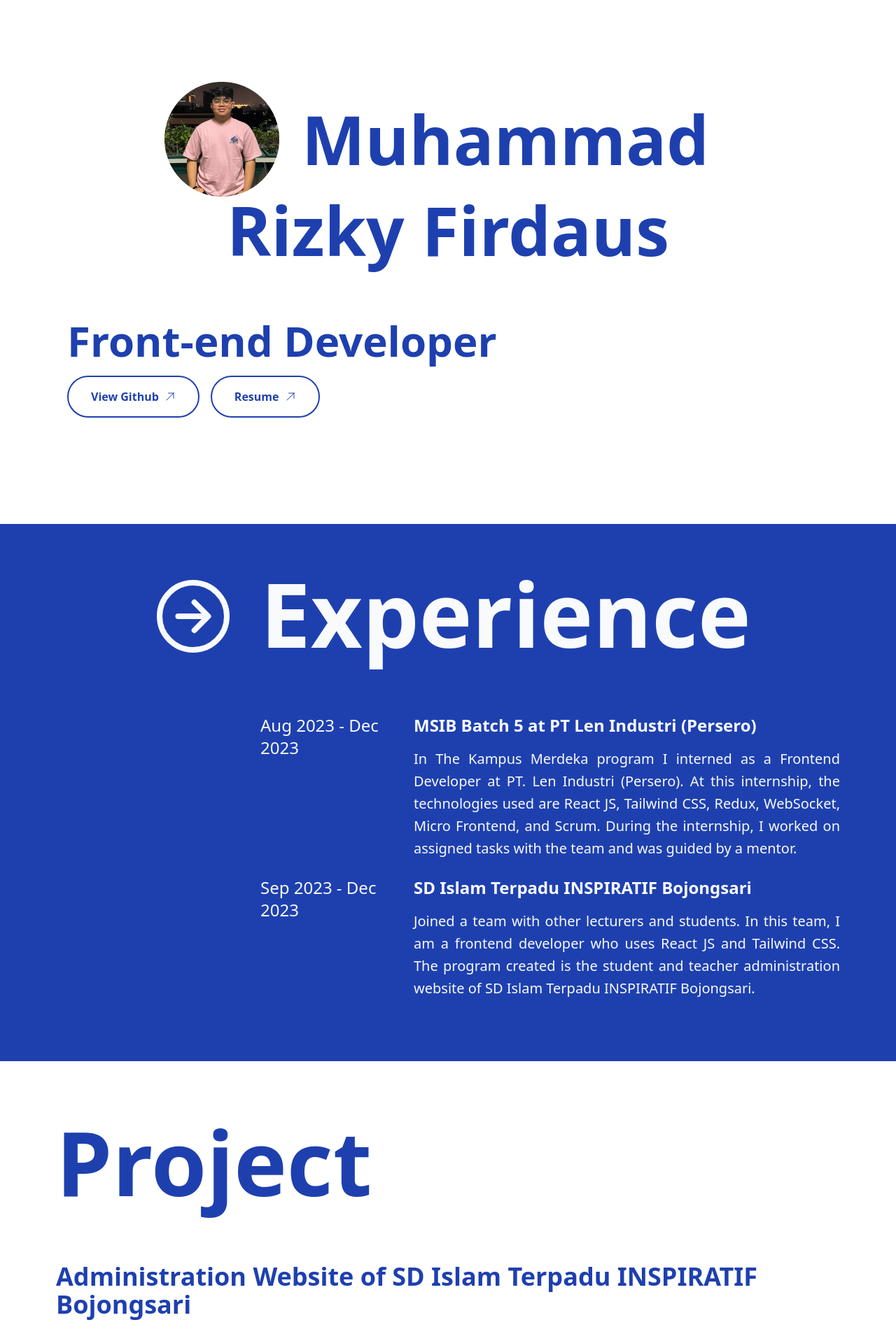
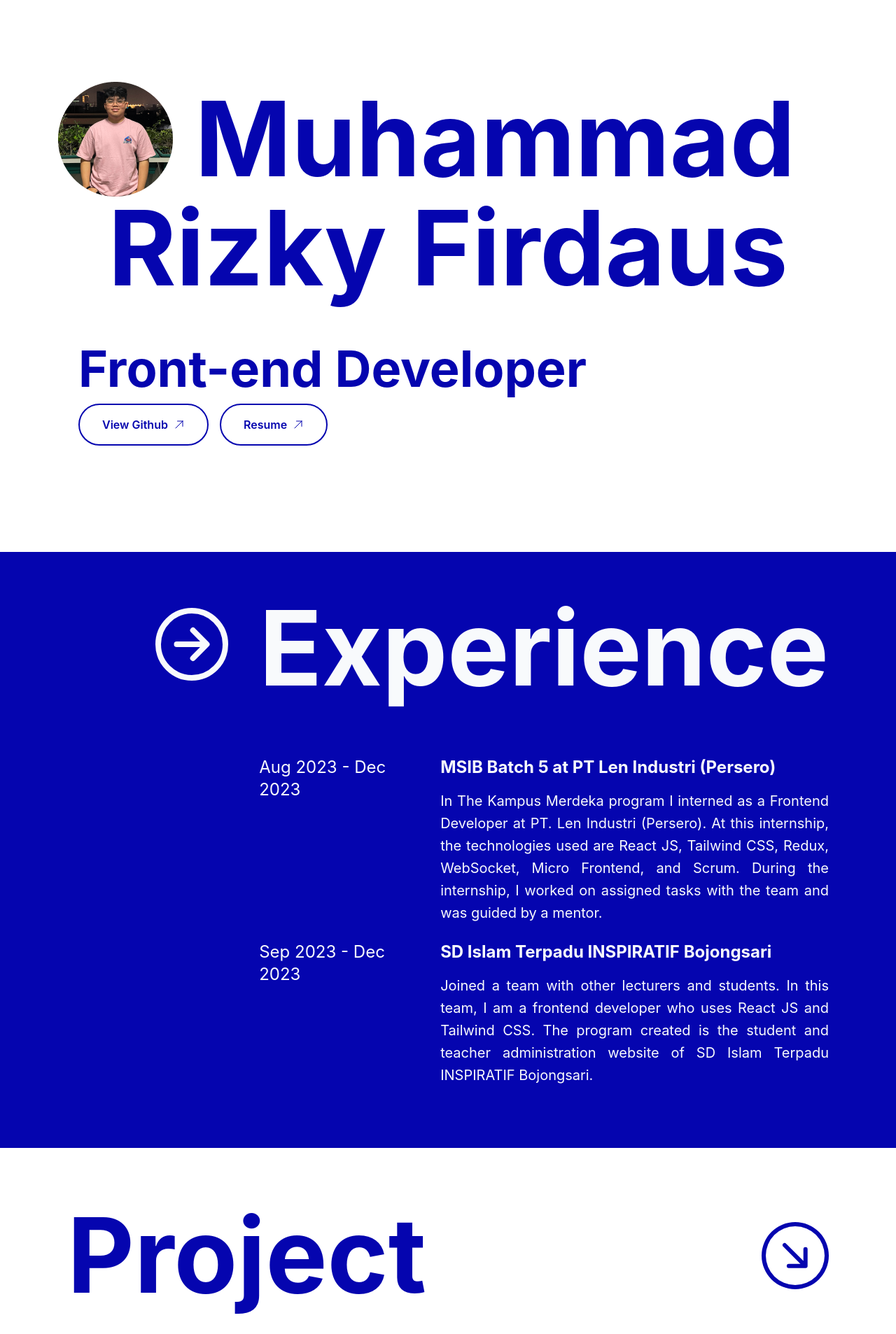
Before and after one commit to rizkyfirds/My_Portfolio, a React (Create React App) app: page / in a window 1280 px wide. Shown: the part 80-1987 px from the top of the page at 70% size. Built offline with nearby package versions, Linux system fonts and the light colour scheme.

Commit message:
updated project

```diff
--- a/src/App.js
+++ b/src/App.js
@@ -54,7 +54,7 @@ function App() {
   };
 
   return (
-    <div className='h-screen w-full relative'>
+    <div className='h-screen w-full font-inter relative'>
       <div className='h-1/6'>
         <Headbar
           exp={experienceStat}
@@ -67,19 +67,19 @@ function App() {
           isCont={isContactStat}
         />
       </div>
-      <div className='h-fit md:mx-16 py-12 lg:py-16'>
+      <div className='h-fit md:mx-[80px] py-12 lg:py-[64px]'>
         <Header/>
       </div>
-      <div className='h-fit w-full bg-blue md:px-16 py-12 lg:py-16' ref={experienceRef}>
+      <div className='h-fit w-full bg-blue md:px-[80px] py-12 lg:py-[64px]' ref={experienceRef}>
         <ExperienceBdoy/>
       </div>
-      <div className='h-fit md:mx-16 py-12 lg:py-16' ref={projectRef}>
+      <div className='h-fit md:mx-[80px] py-12 lg:py-[64px]' ref={projectRef}>
         <ProjectBody/>
       </div>
-      <div className='h-fit md:mx-16 py-12 lg:py-16' ref={certificateRef}>
+      <div className='h-fit md:mx-[80px] py-12 lg:py-[64px]' ref={certificateRef}>
         <CertificateBody/>
       </div>
-      <div className='h-fit bg-blue md:px-14 py-12 lg:py-16' ref={contactRef}>
+      <div className='h-fit bg-blue md:px-14 py-12 lg:py-[64px]' ref={contactRef}>
         <FooterBody/>
       </div>
       {showScrollButton && (
--- a/src/components/certificateBody/CertificateBody.js
+++ b/src/components/certificateBody/CertificateBody.js
@@ -1,6 +1,5 @@
 import React from "react";
 import { BsArrowDownRightCircle } from "react-icons/bs";
-import { IoIosArrowDropright } from "react-icons/io";
 import msib from "../../assets/msib.jpg";
 import magenta from "../../assets/magenta.jpg";
 import HoverImg from "../button/HoverImg";
@@ -9,8 +8,8 @@ export default function CertificateBody() {
   return (
     <div className="m-4">
       <div className="flex text-blue justify-between mb-6 md:mb-20">
-        <p className="text-3xl md:text-6xl lg:text-9xl font-bold ">Certificate</p>
-        <BsArrowDownRightCircle className="hidden md:text-6xl lg:text-8xl my-auto" />
+        <p className="text-3xl md:text-6xl lg:text-[148px] font-bold ">Certificate</p>
+        <BsArrowDownRightCircle className="hidden lg:flex md:text-6xl lg:text-8xl my-auto" />
       </div>
       <div className="h-full w-full overflow-x-auto snap-x mt-2 md:mt-6 lg:mt-14 md:mb-9 bg-scroll-blue">
         <div className="flex gap-x-9">
--- a/src/components/experienceBody/ExperienceBdoy.js
+++ b/src/components/experienceBody/ExperienceBdoy.js
@@ -5,10 +5,10 @@ export default function ExperienceBdoy() {
   return (
     <div className="flex h-full gap-4 overflow-y-auto">
       <div className="hidden md:flex w-1/6 md:w-1/4 justify-end">
-        <IoArrowForwardCircleOutline className="text-3xl md:text-6xl lg:text-9xl text-white font-bold mt-1"/>
+        <IoArrowForwardCircleOutline className="text-3xl md:text-6xl lg:text-9xl text-white mt-1"/>
       </div>
       <div className="md:w-3/4 mx-4">
-        <p className="text-3xl md:text-6xl lg:text-9xl mb-6 md:mb-20 text-white font-bold">Experience</p>
+        <p className="text-3xl md:text-6xl lg:text-[148px] mb-6 md:mb-20 text-white font-bold">Experience</p>
         <div className="gap-y-10">
           <TextExperience
             date={"Aug 2023 - Dec 2023"}
--- a/src/components/experienceBody/TextExperience.js
+++ b/src/components/experienceBody/TextExperience.js
@@ -2,7 +2,7 @@ import React from "react";
 
 export default function TextExperience({date, company, details}) {
   return (
-      <div className="md:flex gap-4 text-white font-bold text-lg md:text-xl lg:text-2xl mb-6">
+      <div className="md:flex gap-x-[74px] text-white font-bold text-lg md:text-xl lg:text-2xl mb-6">
         <div className="flex font-normal md:w-1/4 md:justify-end">{date}</div>
         <div className="md:w-3/4">
           <p className="mb-2 lg:mb-4 focus:bg-white">{company}</p>
--- a/src/components/footer/FooterBody.js
+++ b/src/components/footer/FooterBody.js
@@ -6,7 +6,7 @@ export default function FooterBody() {
 
   return (
     <div className="lg:flex gap-4 mx-4 my-2 bg-blue">
-      <div className="text-4xl md:text-6xl lg:text-9xl font-bold text-white mb-8">
+      <div className="text-4xl md:text-6xl lg:text-[148px] font-bold text-white mb-8">
         <p>Let's Work</p>
         <p className="">Together</p>
       </div>
--- a/src/components/header/Header.js
+++ b/src/components/header/Header.js
@@ -8,19 +8,19 @@ export default function Header() {
       <div className="flex justify-center">
         <div className="lg:flex lg:justify-end w-fit">
           <img src={Profile} alt="" className=" w-auto mx-auto"/>
-          <p className="lg:mx-8 text-5xl lg:text-8xl font-bold my-auto text-blue">Muhammad</p>
+          <p className="lg:mx-8 text-5xl lg:text-[148px] font-bold my-auto text-blue">Muhammad</p>
         </div>
       </div>
       <div className="lg:flex lg:justify-end">
         <div className="lg:flex mx-auto w-fit">
-          <p className="lg:mx-8 text-5xl lg:text-8xl font-bold text-blue">
+          <p className="lg:mx-8 text-5xl lg:text-[148px] font-bold text-blue">
             Rizky Firdaus
           </p>
         </div>
       </div>
       <div className="my-20">
         <div className="flex justify-center lg:justify-start">
-          <p className="text-3xl lg:text-6xl font-bold my-auto text-blue mb-5">
+          <p className="text-3xl lg:text-[72px] font-bold my-auto text-blue mb-[32px]">
             Front-end Developer
           </p>
         </div>
--- a/src/components/project/ProjectBody.js
+++ b/src/components/project/ProjectBody.js
@@ -4,16 +4,17 @@ import ProjectText from "./ProjectText";
 import ReactPlayer from "react-player/youtube";
 import Port from "../../assets/projectPort.png";
 import Drink from "../../assets/drink.png";
+import PortCC from "../../assets/CacaPort.png";
 
 export default function ProjectBody() {
   return (
     <div className="m-4">
-      <div className="flex text-blue justify-between mb-6 md:mb-20">
-        <p className="text-3xl md:text-6xl lg:text-9xl font-bold">Project</p>
-        <BsArrowDownRightCircle className="hidden md:text-6xl lg:text-8xl my-auto" />
+      <div className="flex text-blue justify-between mb-6 md:mb-[64px]">
+        <p className="text-3xl md:text-6xl lg:text-[148px] font-bold">Project</p>
+        <BsArrowDownRightCircle className="hidden lg:flex md:text-6xl lg:text-8xl my-auto" />
       </div>
       <div className="md:mb-9">
-        <div className="mb-12">
+        <div className="mb-[64px]">
           <ProjectText
             label={
               "Administration Website of SD Islam Terpadu INSPIRATIF Bojongsari"
@@ -36,7 +37,7 @@ export default function ProjectBody() {
             />
           </div>
         </div>
-        <div className="mb-12">
+        <div className="mb-[64px]">
         <ProjectText
             label={
               "My Portfolio"
@@ -48,9 +49,9 @@ export default function ProjectBody() {
             linkSite={"https://mrizkyfirdaus-portfolio.vercel.app/"}
             linkGit={"https://github.com/rizkyfirds/My_Portfolio"}
           />
-          <img src={Port} alt="" className="rounded-xl border-blue p-1 border-4" />
+          <img src={Port} alt="My Portfolio" className="rounded-xl border-blue p-1 border-4" />
         </div>
-        <div className="mb-12">
+        <div className="mb-[64px]">
           <ProjectText
             label={
               "Drink RL"
@@ -62,7 +63,21 @@ export default function ProjectBody() {
             linkSite={"https://drink-rl.vercel.app/"}
             linkGit={"https://github.com/rizkyfirds/drinkRL-vercel.git"}
           />
-          <img src={Drink} alt="" className="rounded-xl border-blue p-1 border-4" />
+          <img src={Drink} alt="Drink RL" className="rounded-xl border-blue p-1 border-4" />
+        </div>
+        <div className="mb-[64px]">
+          <ProjectText
+            label={
+              "Portfolio Salsabila"
+            }
+            desc={
+              "This portfolio was created for my friend utilizing Next.js, TypeScript, and Tailwind CSS."
+            }
+            gitLogo={true}
+            linkSite={"https://salsabilaawwaliyyahl-portfolio.vercel.app/"}
+            linkGit={"https://github.com/rizkyfirds/Portfolio_Caca"}
+          />
+          <img src={PortCC} alt="Portfolio Salsabila" className="rounded-xl border-blue p-1 border-4" />
         </div>
       </div>
     </div>
--- a/src/components/project/ProjectText.js
+++ b/src/components/project/ProjectText.js
@@ -14,7 +14,7 @@ export default function ProjectText({
       <div
         className={`${
           gitLogo ? "flex justify-between" : ""
-        } font-bold text-lg md:text-2xl lg:text-4xl mb-2 md:mb-4`}
+        } font-bold text-lg md:text-2xl lg:text-[40px] mb-2 md:mb-[16px]`}
       >
         <p className="my-auto">{label}</p>
         <div className="gap-x-4 flex">
@@ -42,7 +42,7 @@ export default function ProjectText({
           </a>
         </div>
       </div>
-      <p className="text-sm md:text-lg lg:text-xl font-semibold text-justify leading-6 lg:leading-8">
+      <p className="text-sm md:text-lg lg:text-[24px] font-semibold text-justify leading-6 lg:leading-8">
         {desc}
       </p>
     </div>
--- a/src/index.css
+++ b/src/index.css
@@ -1,3 +1,4 @@
 @tailwind base;
 @tailwind components;
 @tailwind utilities;
+@import url('https://fonts.googleapis.com/css2?family=Inter:wght@300;400;500;600;700&display=swap');
--- a/tailwind.config.js
+++ b/tailwind.config.js
@@ -3,11 +3,15 @@ module.exports = {
   content: ["./src/**/*.{js,jsx,ts,tsx}"],
   theme: {
     colors: {
-      "blue" : "#1e40af",
+      "blue" : "#0505AF",
       "white" : "#f8fafc",
       "navy" :"#172554",
     },
-    extend: {},
+    extend: {
+      fontFamily: {
+        inter: ['Inter', 'sans-serif'],
+      },
+    },
   },
   plugins: [],
 }
```
Also changed, not shown: src/assets/CacaPort.png (added).
